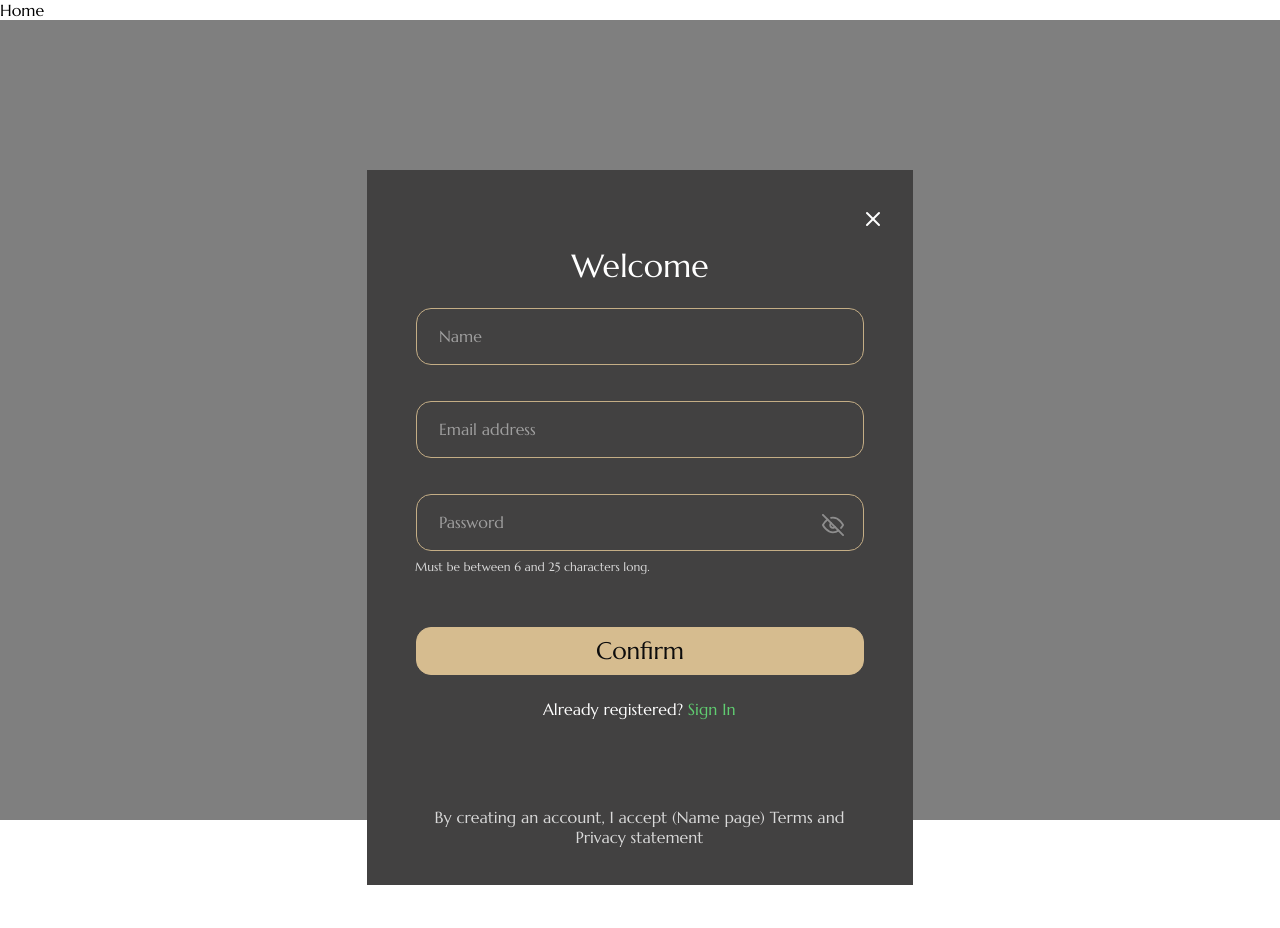
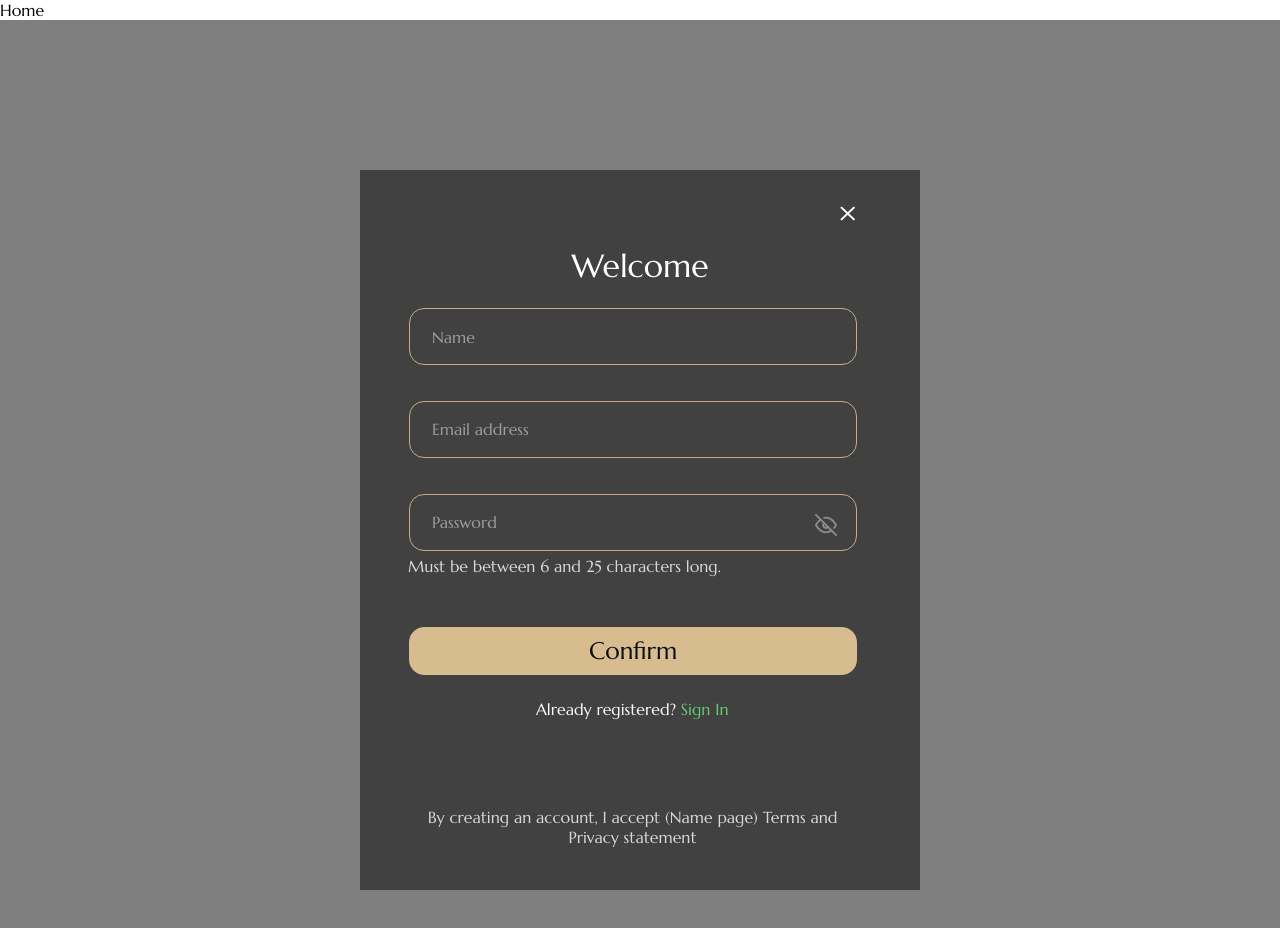
Before and after one commit to CMPetManager/CM-memory-seller, a React (Create React App) app: page /registration in a window 1280 px wide. Shown: the top 928 px of the page. Before the commit the page ends 885 px from the top, so only its background shows below. Built offline with nearby package versions, Linux system fonts and the light colour scheme; a web font is replaced by a local one.

Commit message:
add adaptive CSS

```diff
--- a/src/components/Authentication/Registration/Registration.css
+++ b/src/components/Authentication/Registration/Registration.css
@@ -1,6 +1,7 @@
 .wraper {
   min-height: 100vh;
   min-width: 100vh;
+  height: 60rem;
   display: flex;
   flex-direction: column;
   background-color: rgba(0, 0, 0, 0.5);
@@ -17,22 +18,24 @@
   position:relative;
   top: 9.37rem;
   flex: 1 1 auto;
-  max-width: 546px;
-  max-height: 715px;
-  width: 546px;
-  height: 715px;
+  max-width: 35rem;
+  max-height: 45rem;
+  width: 35rem;
+  height:45rem;
   background: #424141;
   display: flex;
   flex-direction: column;
+  font-size: 1rem;
   z-index: 50;
+
 }
 
 .registration-form__exit {
   position: absolute;
-  top: 38px;
-  left: 496px;
-  height: 22px;
-  width: 22px;
+  top: 2.11rem;
+  left: 30rem;
+  height: 1.22rem;
+  width: 1.22rem;
   background: url(../../../assets/icons/x1.svg) no-repeat right center;
   margin: 0;
   padding: 0;
@@ -57,12 +60,11 @@
 
 .registration-form__email-already-exists {
   position: absolute;
-  top: 112px;
-  left: 77px;
+  top: 6.23rem;
+  left: 4.28rem;
   font-family: "Marcellus";
   font-style: normal;
   font-weight: 400;
-  font-size: 16px;
   line-height: 20px;
   text-align: center;
   color: #e86666;
@@ -79,40 +81,40 @@
   font-family: "Marcellus";
   font-style: normal;
   font-weight: 400;
-  font-size: 16px;
   line-height: 20px;
   padding-left: 22px;
   padding-right: 50px;
   outline: none;
+  width: 28rem;
+  height: 3.57rem;
 }
 
 .input_form::placeholder {
   font-family: "Marcellus";
   font-style: normal;
   font-weight: 400;
-  font-size: 16px;
   line-height: 20px;
   color: #ffffff;
   opacity: 0.7;
+  font-size: 1rem;
+}
+.input_form, textarea{
+  font-size: 1.1rem;
 }
 
 .input__user-name {
-  width: 448px;
-  height: 57px;
   margin-left: 49px;
-  top: 138px;
+  top: 8.63rem;
 }
 
 .input__email {
-  width: 448px;
-  height: 57px;
   margin-left: 49px;
-  top: 231px;
+  top: 14.44rem;
 }
 .input__password_eye-off {
   position: absolute;
-  top: 344px;
-  left: 455px;
+  top: 21.5rem;
+  left: 28.44rem;
   height: 22px;
   width: 22px;
   border: none;
@@ -124,31 +126,29 @@
 }
 
 .input__password {
-  width: 448px;
-  height: 57px;
   margin-left: 49px;
-  top: 324px;
+  top: 20.25rem;
 }
 
 .input__text {
   position: absolute;
   margin-left: 48px;
-  top: 389px;
+  top: 24.31rem;
   font-family: "Marcellus";
   font-style: normal;
   font-weight: 400;
-  font-size: 12px;
   line-height: 15px;
   color: #ffffff;
   opacity: 0.8;
 }
 
+
 .input__confirm-btn {
   position: absolute;
-  top: 457px;
-  left: 49px;
-  width: 448px;
-  height: 48px;
+  top: 28.57rem;
+  left: 3.07rem;
+  width: 28rem;
+  height: 3rem;
   background-color: #fbdba3;
   opacity: 0.8;
   border: 1px solid #fbdba3;
@@ -170,19 +170,18 @@
   font-family: "Marcellus";
   font-style: normal;
   font-weight: 400;
-  font-size: 24px;
+  font-size: 1.5rem;
   line-height: 30px;
   color: #000000;
 }
 
 .confirm__text-log {
   position: absolute;
-  margin-left: 176px;
-  top: 529px;
+  margin-left: 11rem;
+  top: 33.06rem;
   font-family: "Marcellus";
   font-style: normal;
   font-weight: 400;
-  font-size: 16px;
   line-height: 20px;
   color: #ffffff;
 }
@@ -194,12 +193,11 @@
 .body__warning-footer {
   position: absolute;
   margin-left: 65px;
-  top: 637px;
-  max-width: 415px;
+  top: 39.81rem;
+  max-width: 25.94rem;
   font-family: "Marcellus";
   font-style: normal;
   font-weight: 400;
-  font-size: 16px;
   line-height: 20px;
   text-align: center;
   color: #ffffff;
@@ -212,16 +210,15 @@
   font-family: "Marcellus";
   font-style: normal;
   font-weight: 400;
-  font-size: 16px;
   line-height: 20px;
   color: #e86666;
 }
 .empty-name {
-  top: 203px;
+  top: 12.69rem;
 }
 .empty-email {
-  top: 296px;
+  top: 18.5rem;
 }
 .empty-password {
-  top: 389px;
+  top: 24.31rem;
 }
```
